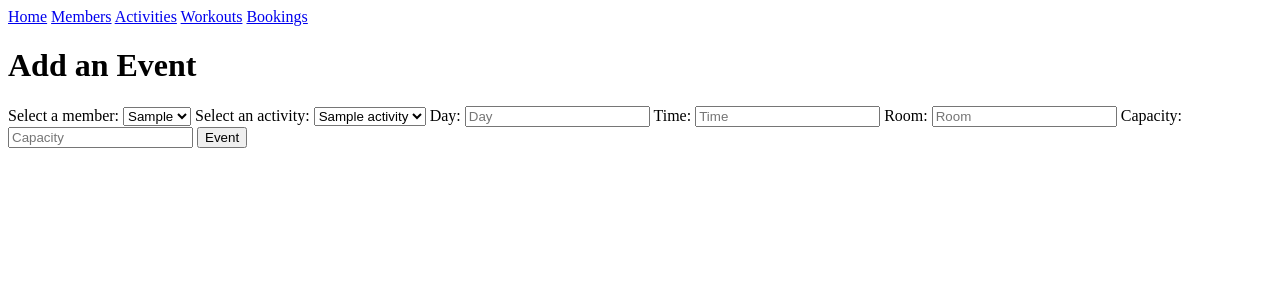
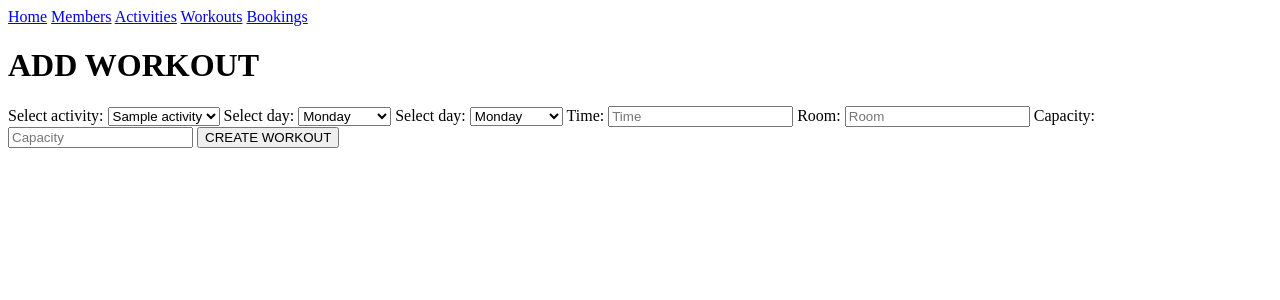
Before and after one commit to seriouspig/Gym_Manager_testing, a Flask app: page /workouts/new in a window 1280 px wide. Shown: the top 300 px of the page. Run offline with Flask 2, Linux system fonts and the light colour scheme; a database or web service that is not in the repository returns one stand-in record (Sample ...); some libraries are stand-ins or nearby versions.

Commit message:
Chris final fix

```diff
--- a/repositories/workout_repository.py
+++ b/repositories/workout_repository.py
@@ -105,7 +105,8 @@ def available_workouts(member):
         activity,
         row['day'],
         row['time'],
-        row['capacity']
+        row['capacity'],
+        row['id']
         )
         workouts.append(workout)
     return workouts
--- a/templates/workouts/new.html
+++ b/templates/workouts/new.html
@@ -1,27 +1,40 @@
 {% extends 'base.html' %}
 
 {% block content %}
-<h1>Add an Event</h1>
+<h1>ADD WORKOUT</h1>
 
-<form action="/events" method="post">
-  <label for="member">Select a member:</label>
-    <select name="member_id" id="member">
-      {% for member in members %}
-      <option value="{{ member.id }}">{{ member.first_name }}</option>
+<form action="/workouts" method="post">
+  <label for="activity">Select activity:</label>
+    <select name="activity_id" id="activity">
+      {% for activity in activities %}
+      <option value="{{ activity.id }}">{{ activity.name}}</option>
       {% endfor %}
     </select>
 
-  <label for="activity">Select an activity:</label>
-    <select name="activity_id" id="activity">
-      {% for activity in activities %}
-      <option value="{{ activity.id }}">{{ activity.name }}</option>
-      {% endfor %}
-    </select>
 
-<!-- label for age -->
-<label for="day">Day:</label>
-<!-- input for age -->
-<input type="text" id="day" name="day" placeholder="Day">
+      <label for="day">Select day:</label>
+        <select name="day" id="day">
+          <option value="Monday">Monday</option>
+          <option value="Tuesday">Tuesday</option>
+          <option value="Monday">Wednesday</option>
+          <option value="Monday">Thursday</option>
+          <option value="Monday">Friday</option>
+          <option value="Monday">Saturday</option>
+          <option value="Monday">Sunday</option>
+        </select>
+
+        <label for="time">Select day:</label>
+        <select name="day" id="day">
+          <option value="Monday">Monday</option>
+          <option value="Tuesday">Tuesday</option>
+          <option value="Monday">Wednesday</option>
+          <option value="Monday">Thursday</option>
+          <option value="Monday">Friday</option>
+          <option value="Monday">Saturday</option>
+          <option value="Monday">Sunday</option>
+        </select>
+
+
 
 <!-- label for age -->
 <label for="time">Time:</label>
@@ -39,7 +52,7 @@
 <input type="text" id="capacity" name="capacity" placeholder="Capacity">
 
 
-  <input class="btn btn--action" type='submit' value="Event">
+  <input class="btn btn--action" type='submit' value="CREATE WORKOUT">
 </form>
 
 {% endblock %}
```
Also changed, not shown: templates/members/show.html (+0 -15 lines).
